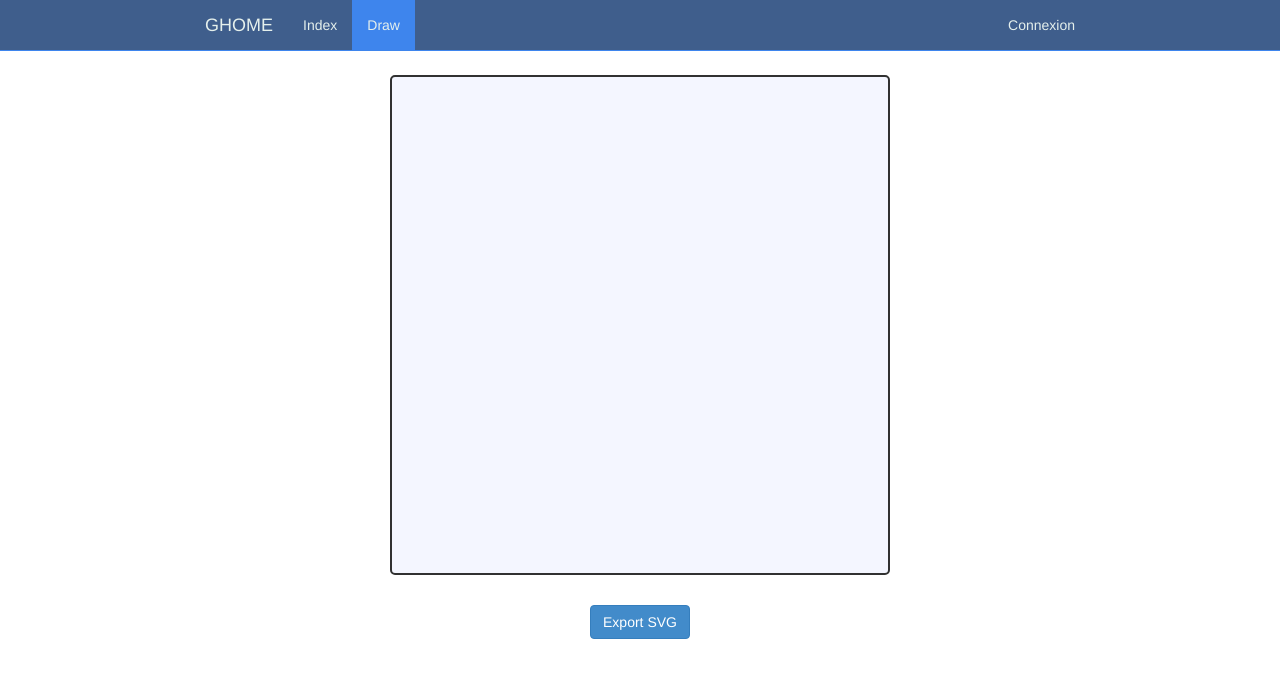
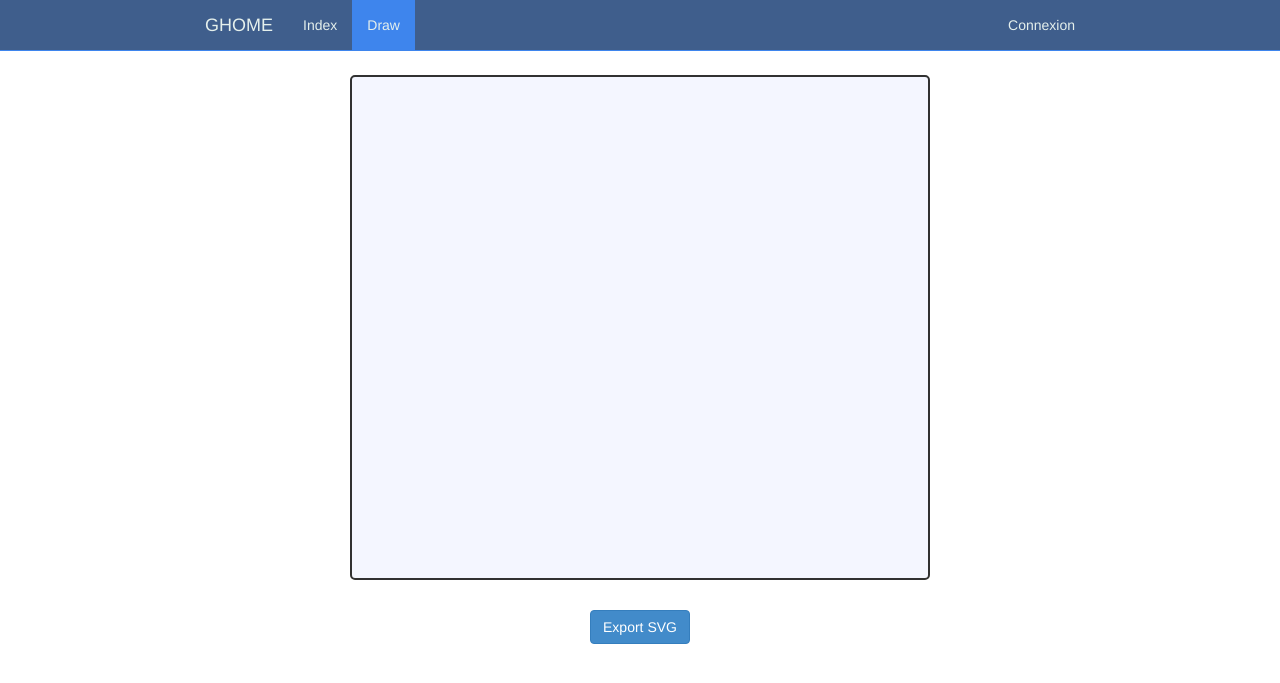
Before and after one commit to Minizza/ghome, a Flask app: page /draw in a window 1280 px wide. Shown: the top 683 px of the page. Run offline with Flask 2, Linux system fonts and the light colour scheme; some libraries are stand-ins or nearby versions.

Commit message:
Change size of drawing to correspond to game

```diff
--- a/src/IComm/static/css/draw.css
+++ b/src/IComm/static/css/draw.css
@@ -6,8 +6,6 @@
     border: 2px #313131 solid;
     margin-top: 25px;
     margin-bottom: 25px;
-    width: 500px;
-    height: 500px;
     border-radius: 5px;
     background-color: #F4F6FF;
 }
--- a/src/IComm/templates/draw.html
+++ b/src/IComm/templates/draw.html
@@ -7,7 +7,7 @@
 {% endblock %}
 
 {% block content %}
-    <svg id="plan" width="500" height="500"></svg>
+    <svg id="plan" width="580" height="505"></svg>
     <br/>
     <button type="button" id="export" class="btn btn-primary">Export SVG</button>
 {% endblock %}
```
